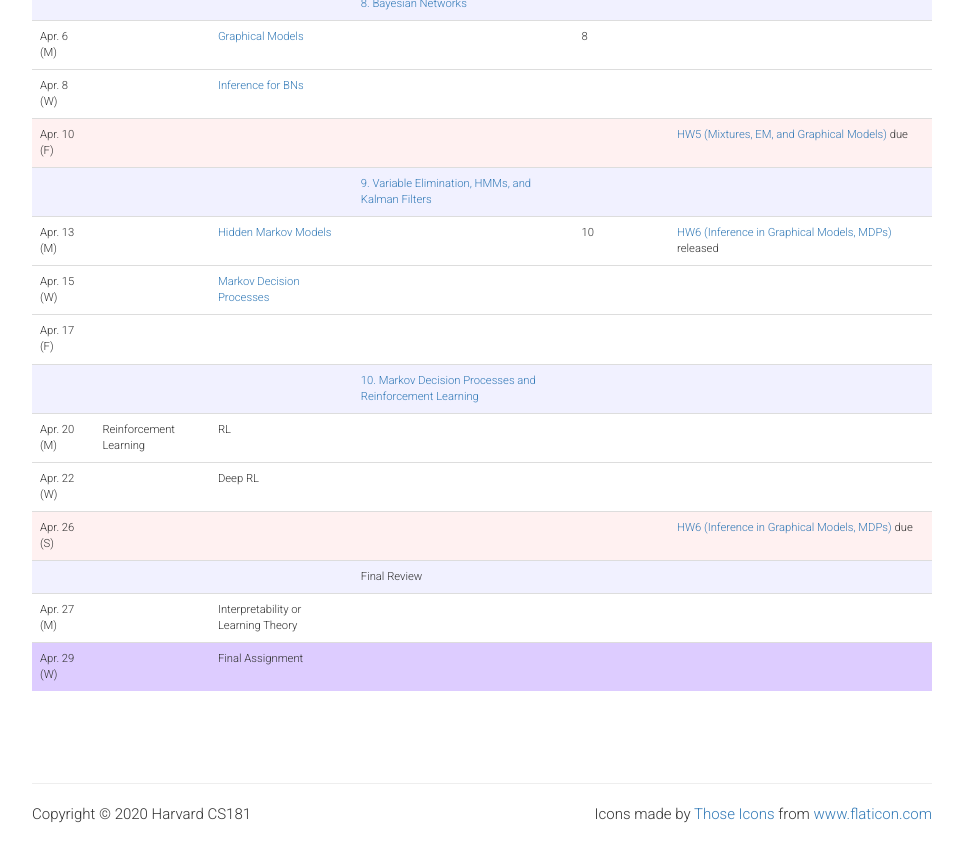
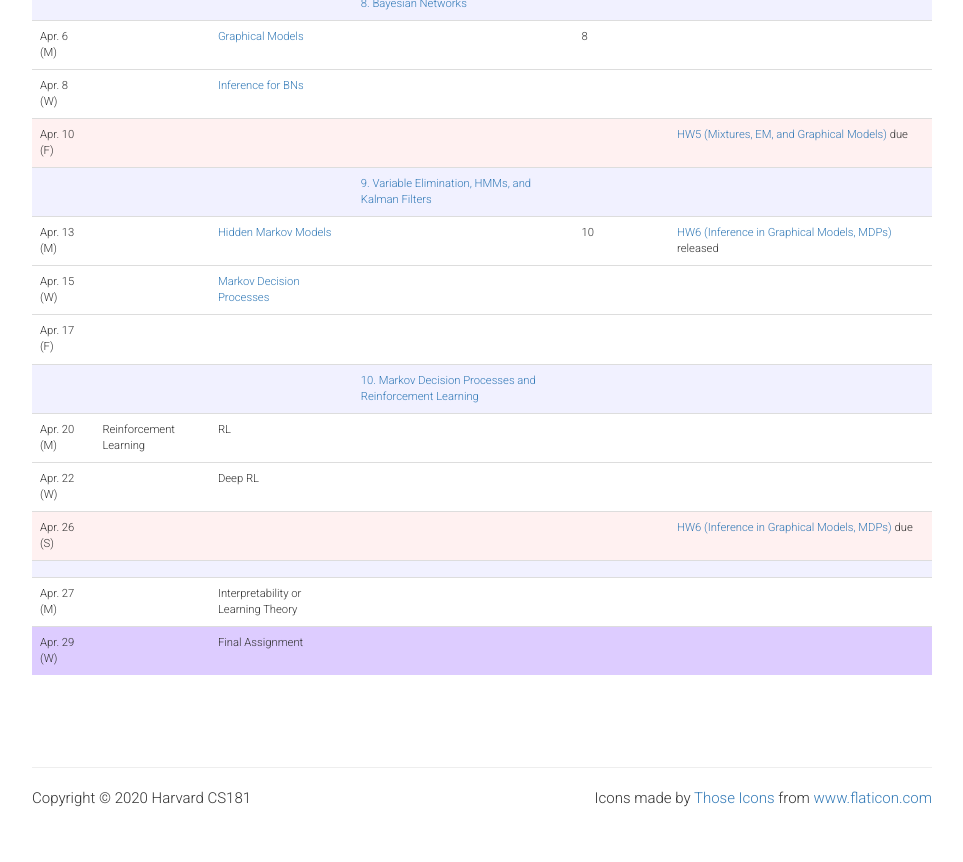
Before and after one commit to harvard-ml-courses/cs181-web-2020, a Jekyll site: the page built from schedule.html, in a window 1280 px wide and 900 px high, scrolled down 2053 px. Shown: the top 862 px of the window, without its empty margins (158-1121 px from the left). Built offline with Jekyll 4.4.1, drawn with Linux system fonts in a browser that asks for light colours.

Commit message:
final review removed from schedule

```diff
--- a/_data/all.yaml
+++ b/_data/all.yaml
@@ -389,7 +389,7 @@ lectures:
     type: 'hw'
   - topic: # section 12
     subtopic:
-    section: Final Review
+    section:
     readings:
     hw:
     type: 'sec'
```
